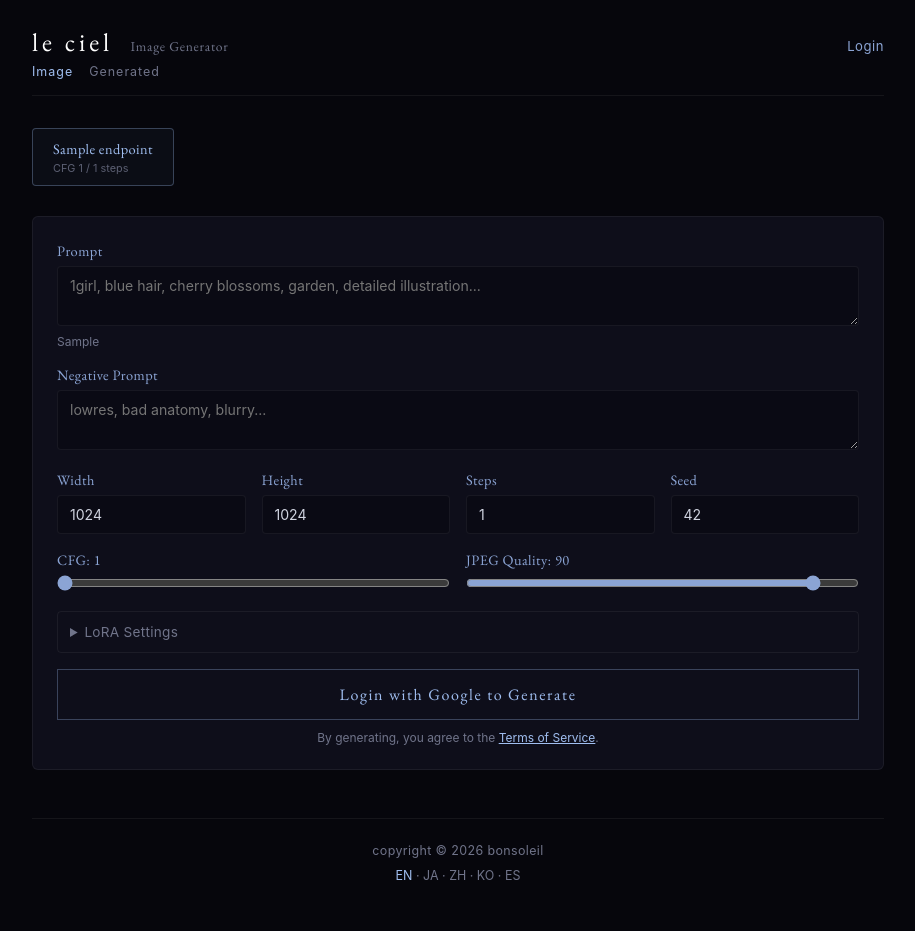
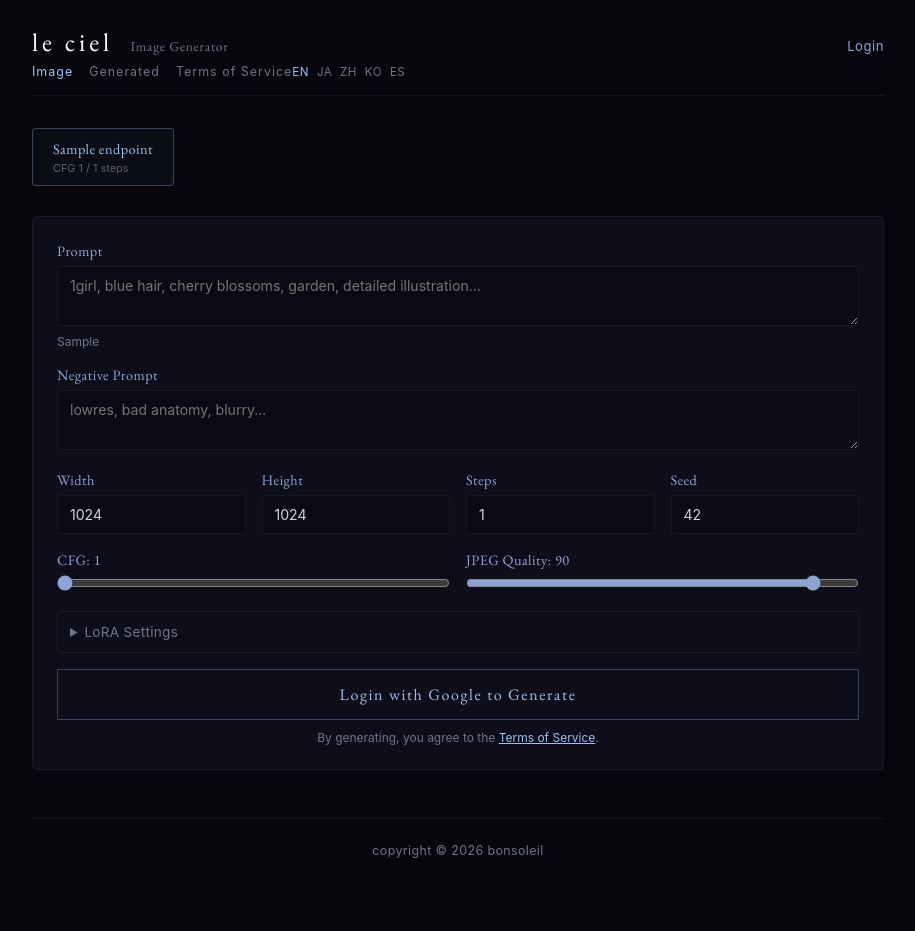
Before and after one commit to goodsun/ciel, a PHP site: page /image.php in a window 1280 px wide. Shown: the whole page, without its empty margins (182-1097 px from the left). After the commit the page ends 858 px from the top, so only its background shows below. Run offline with PHP 8.4, Linux system fonts and the light colour scheme; tables that the repository leaves empty hold one stand-in row (values such as "Sample post").

Commit message:
refactor: move ToS link and language switcher to header nav
Nav row now has page links + ToS on the left, language selector on the
right. Footer simplified to copyright only.

```diff
--- a/templates/footer.php
+++ b/templates/footer.php
@@ -1,20 +1,5 @@
   <footer style="margin-top:48px;padding:24px 0;border-top:1px solid var(--border, rgba(255,255,255,0.06));text-align:center;font-size:0.78rem;color:var(--text-dim, #70748a);">
     <p style="letter-spacing:0.03em;"><?= sprintf(t('copyright'), date('Y')) ?></p>
-    <p style="margin-top:10px;">
-<?php
-global $CURRENT_LANG;
-$langs = ['en' => 'EN', 'ja' => 'JA', 'zh' => 'ZH', 'ko' => 'KO', 'es' => 'ES'];
-$parts = [];
-foreach ($langs as $code => $label) {
-    if ($code === $CURRENT_LANG) {
-        $parts[] = '<span style="color:var(--accent-bright, #a0bef0);">' . $label . '</span>';
-    } else {
-        $parts[] = '<a href="?lang=' . $code . '" style="color:var(--text-dim, #70748a);text-decoration:none;transition:color 0.3s;">' . $label . '</a>';
-    }
-}
-echo implode(' &middot; ', $parts);
-?>
-    </p>
   </footer>
 </div>
 </body>
--- a/templates/header.php
+++ b/templates/header.php
@@ -5,7 +5,8 @@
         <a href="/" style="font-family:var(--serif, Georgia);font-size:1.6rem;font-weight:400;color:#fff;text-decoration:none;letter-spacing:0.15em;">le ciel</a>
         <span style="font-family:var(--serif, Georgia);font-size:0.85rem;font-weight:400;color:var(--text-dim, #70748a);margin-left:10px;letter-spacing:0.05em;"><?= htmlspecialchars($pageHeading ?? '') ?></span>
       </h1>
-      <nav style="margin-top:8px;display:flex;gap:16px;">
+      <nav style="margin-top:8px;display:flex;justify-content:space-between;align-items:baseline;">
+        <div style="display:flex;gap:16px;">
 <?php
 $nav = [];
 if (!empty($podVideo))  $nav['/video.php']  = t('nav_video');
@@ -15,8 +16,21 @@ $nav['/generated.php'] = t('nav_generated');
 foreach ($nav as $href => $label):
     $isCurrent = basename($_SERVER['SCRIPT_NAME']) === basename($href);
 ?>
-        <a href="<?= $href ?>" style="font-size:0.78rem;letter-spacing:0.08em;text-decoration:none;color:<?= $isCurrent ? 'var(--accent-bright, #a0bef0)' : 'var(--text-dim, #70748a)' ?>;transition:color 0.3s;"><?= $label ?></a>
+          <a href="<?= $href ?>" style="font-size:0.78rem;letter-spacing:0.08em;text-decoration:none;color:<?= $isCurrent ? 'var(--accent-bright, #a0bef0)' : 'var(--text-dim, #70748a)' ?>;transition:color 0.3s;"><?= $label ?></a>
 <?php endforeach; ?>
+          <a href="/service.php?lang=<?= $CURRENT_LANG ?>" style="font-size:0.78rem;letter-spacing:0.08em;text-decoration:none;color:var(--text-dim, #70748a);transition:color 0.3s;"><?= t('terms_of_service') ?></a>
+        </div>
+        <div style="display:flex;gap:8px;">
+<?php
+global $CURRENT_LANG;
+$langs = ['en' => 'EN', 'ja' => 'JA', 'zh' => 'ZH', 'ko' => 'KO', 'es' => 'ES'];
+foreach ($langs as $code => $label):
+    if ($code === $CURRENT_LANG): ?>
+          <span style="font-size:0.72rem;letter-spacing:0.04em;color:var(--accent-bright, #a0bef0);"><?= $label ?></span>
+<?php else: ?>
+          <a href="?lang=<?= $code ?>" style="font-size:0.72rem;letter-spacing:0.04em;text-decoration:none;color:var(--text-dim, #70748a);transition:color 0.3s;"><?= $label ?></a>
+<?php endif; endforeach; ?>
+        </div>
       </nav>
     </div>
     <div style="font-size:0.82rem;text-align:right;">
```
